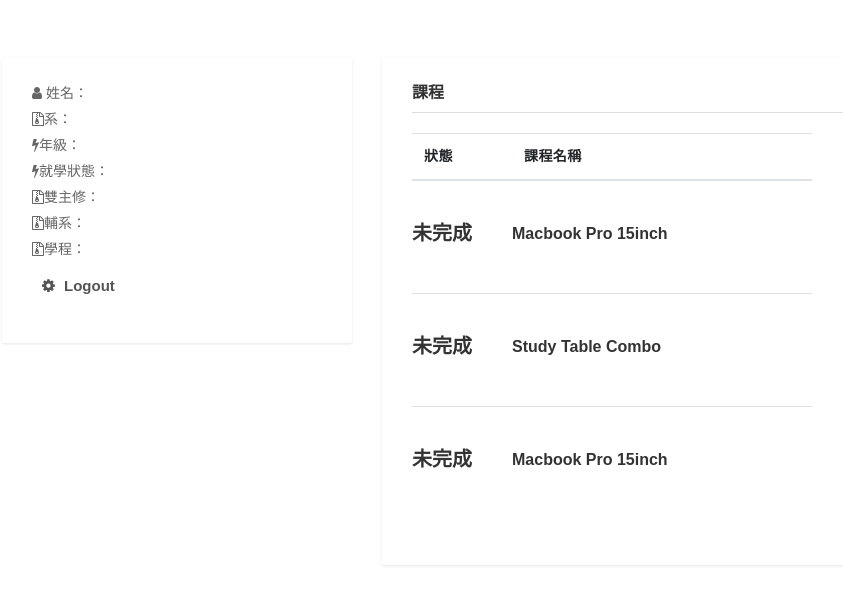
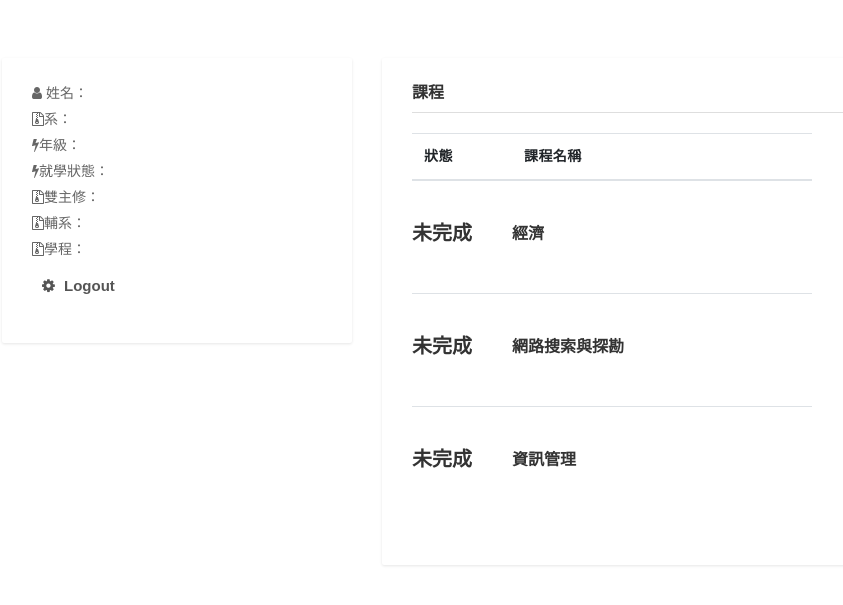
Before and after one commit to yujunkuo/Block-Chain-Final, a Flask app: template templates/second.html in a window 1280 px wide. Shown: the top 605 px of the page, without its empty margins (83-926 px from the left). Run offline with Flask 2, Linux system fonts and the light colour scheme; the template is opened without the code that fills it, so the values that code supplies are empty; some libraries are stand-ins or nearby versions; some web fonts are replaced.

Commit message:
second.html

```diff
--- a/templates/second.html
+++ b/templates/second.html
@@ -80,7 +80,7 @@
                     <td class="product-thumb">
                       <h3 class="status">未完成</h3>
                     <td class="product-details">
-                      <h3 class="title">Macbook Pro 15inch</h3>
+                      <h3 class="title">經濟</h3>
                     </td>
 
                   </tr>
@@ -89,7 +89,7 @@
                     <td class="product-thumb">
                       <h3 class="status">未完成</h3>
                     <td class="product-details">
-                      <h3 class="title">Study Table Combo</h3>
+                      <h3 class="title">網路搜索與探勘</h3>
                     </td>
 
                   </tr>
@@ -97,7 +97,7 @@
                     <td class="product-thumb">
                       <h3 class="status">未完成</h3>
                     <td class="product-details">
-                      <h3 class="title">Macbook Pro 15inch</h3>
+                      <h3 class="title">資訊管理</h3>
                     </td>
 
                   </tr>
```
